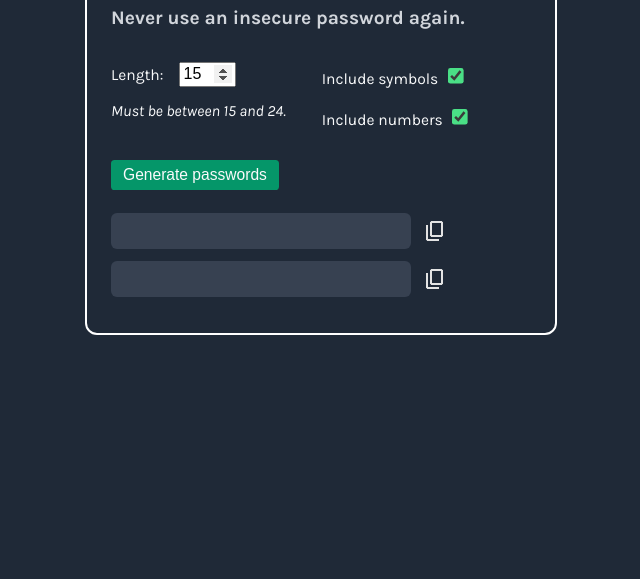
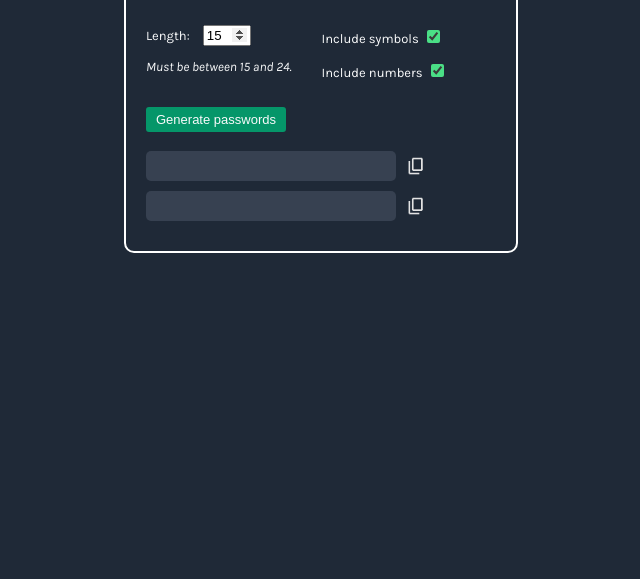
Before and after one commit to jared2727/pw-generator, a website built with Vite: page index.html in a window 1280 px wide. Shown: the part 221-800 px from the top of the page, without its empty margins (319-959 px from the left). Built offline with nearby package versions, Linux system fonts and the light colour scheme.

Commit message:
Updated html
Added viewport

```diff
--- a/index.css
+++ b/index.css
@@ -3,7 +3,7 @@ body {
     font-family: "Karla", sans-serif;
     color: #F9FAFB;
     background-color: #1F2937;
-    zoom: 120%;
+    /* zoom: 120%; */
 }
 
 .main {
--- a/index.html
+++ b/index.html
@@ -1,6 +1,7 @@
 <!doctype html>
 <html lang="en">
     <head>
+        <meta name="viewport" content="width=device-width, initial-scale=1.0">
         <link rel="stylesheet" href="index.css">
         <link rel="preconnect" href="https://fonts.googleapis.com">
         <link rel="preconnect" href="https://fonts.gstatic.com" crossorigin>
```
